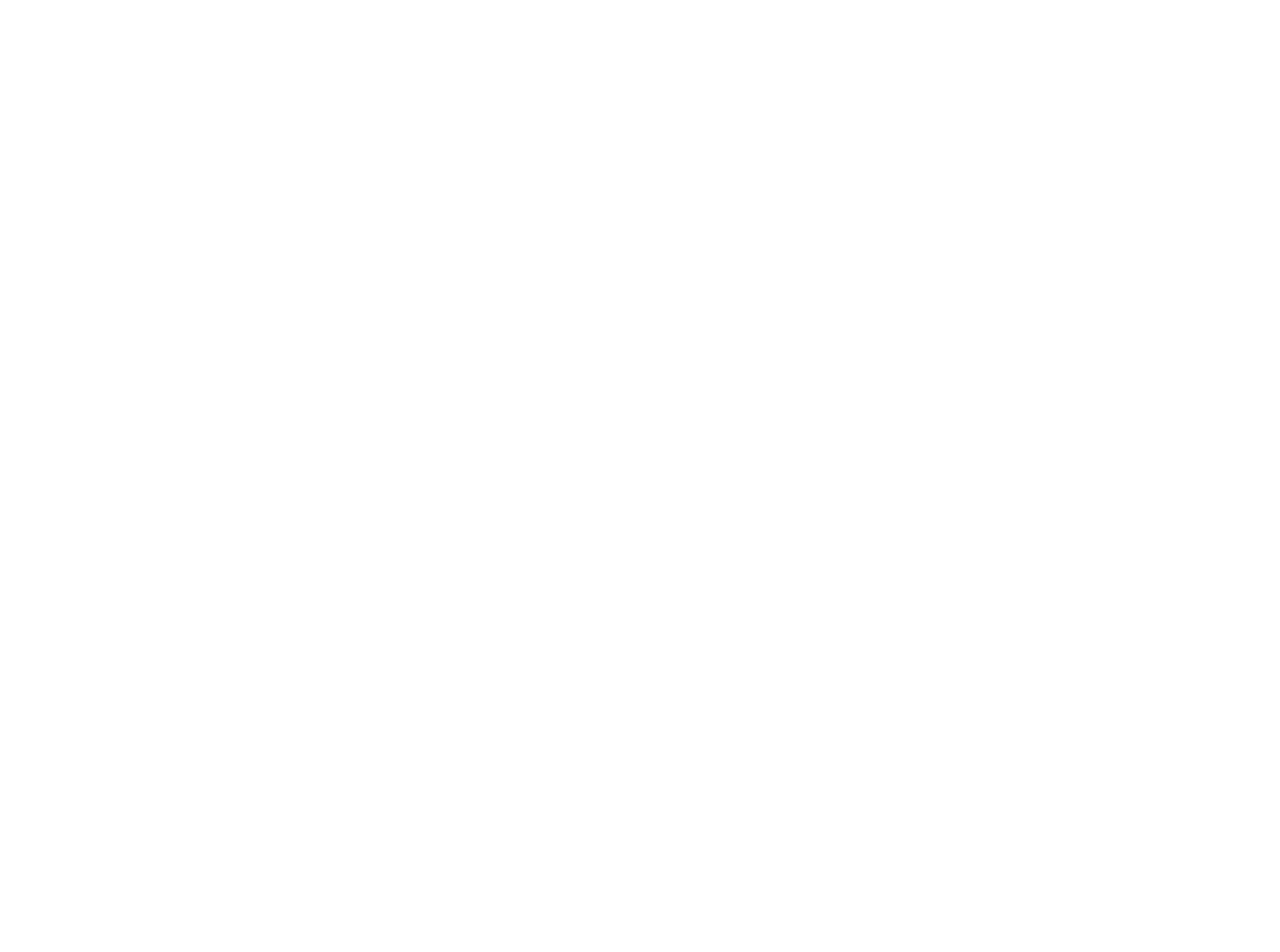
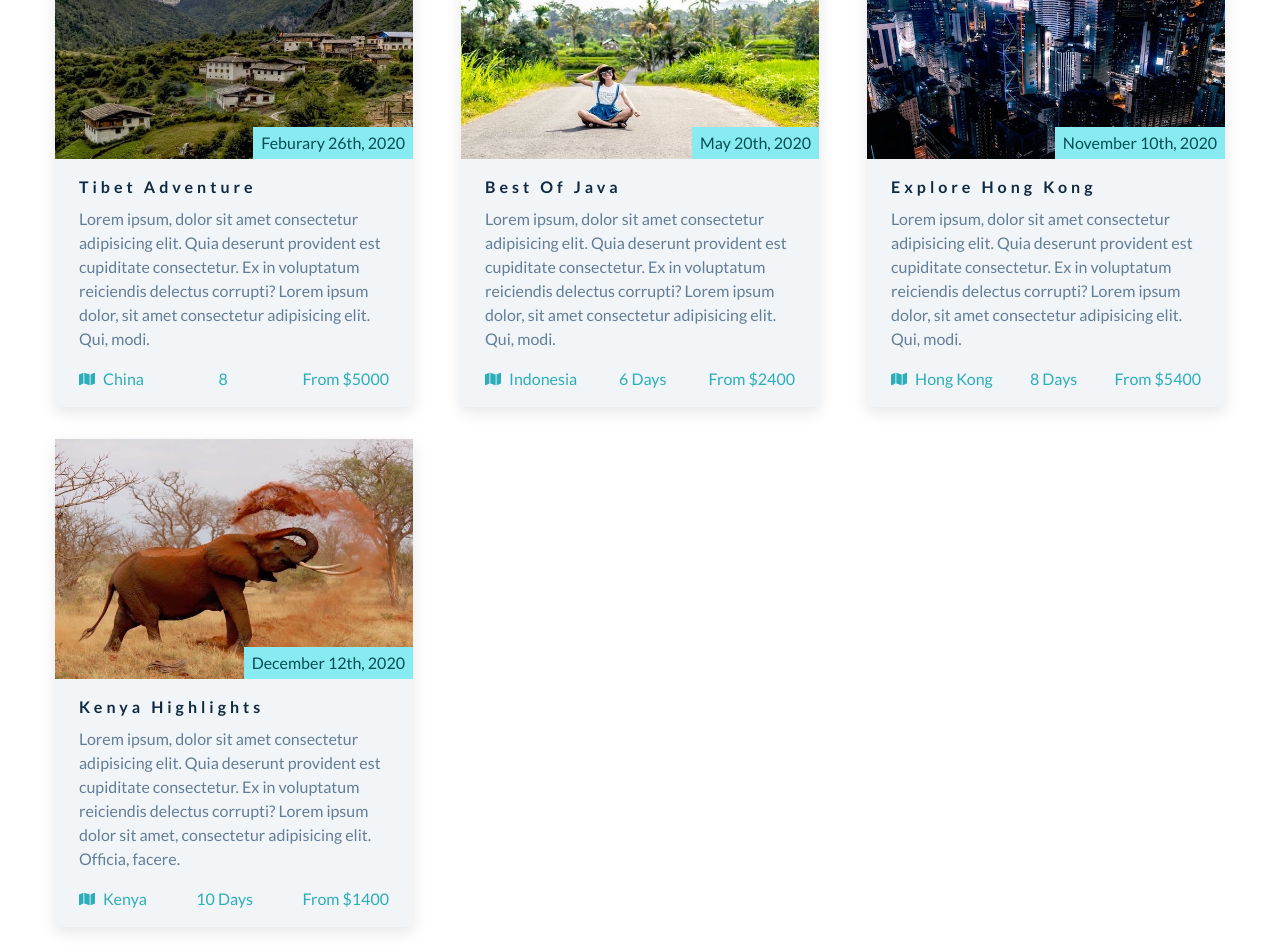
Before and after one commit to Kadungon/back-roads, a React (Create React App) app: page / in a window 1280 px wide. Shown: the part 2140-3092 px from the top of the page. Before the commit the page ends 1875 px from the top, so only its background shows below. Built offline with nearby package versions, Linux system fonts and the light colour scheme.

Commit message:
added feature

```diff
--- a/src/App.js
+++ b/src/App.js
@@ -1,16 +1,19 @@
+import React from "react";
 import Hero from "./components/hero/hero.component";
 import About from "./components/about/about.component";
 import Service from "./components/service/service.component";
+import Feature from "./components/feature/feature.component";
 
 function App() {
   return (
-    <>
+    <React.Fragment>
       <header>
         <Hero />
       </header>
       <About />
       <Service />
-    </>
+      <Feature />
+    </React.Fragment>
   );
 }
 
--- /dev/null
+++ b/src/components/feature/feature.component.jsx
@@ -0,0 +1,131 @@
+import Wrapper from "./feature.styles";
+import { FaMap } from "react-icons/fa";
+import ImageOne from "../../static/images/tour-1.jpeg";
+import ImageTwo from "../../static/images/tour-2.jpeg";
+import ImageThree from "../../static/images/tour-3.jpeg";
+import ImageFour from "../../static/images/tour-4.jpeg";
+const Feature = () => {
+  return (
+    <Wrapper className="section">
+      <div className="section-title">
+        <h2>
+          features <span>tour</span>
+        </h2>
+      </div>
+      <div className="section-center feature-center">
+        <article className="tour-card">
+          <div className="tour-img-container">
+            <img src={ImageOne} className="tour-image" alt="" />
+            <p className="tour-data">feburary 26th, 2020</p>
+          </div>
+          <div className="tour-info">
+            <h4>Tibet Adventure</h4>
+            <p>
+              Lorem ipsum, dolor sit amet consectetur adipisicing elit. Quia
+              deserunt provident est cupiditate consectetur. Ex in voluptatum
+              reiciendis delectus corrupti? Lorem ipsum dolor, sit amet
+              consectetur adipisicing elit. Qui, modi.
+            </p>
+
+            <div className="tour-footer">
+              <p>
+                <span>
+                  <FaMap />
+                  China
+                </span>
+              </p>
+              <p>8</p>
+              <p>from $5000</p>
+            </div>
+          </div>
+        </article>
+
+        <article className="tour-card">
+          <div className="tour-img-container">
+            <img src={ImageTwo} className="tour-image" alt="" />
+            <p>may 20th, 2020</p>
+          </div>
+          <div className="tour-info">
+            <h4>best of java</h4>
+            <p>
+              Lorem ipsum, dolor sit amet consectetur adipisicing elit. Quia
+              deserunt provident est cupiditate consectetur. Ex in voluptatum
+              reiciendis delectus corrupti? Lorem ipsum dolor, sit amet
+              consectetur adipisicing elit. Qui, modi.
+            </p>
+
+            <div className="tour-footer">
+              <p>
+                <span>
+                  <FaMap />
+                  indonesia
+                </span>
+              </p>
+              <p>6 days</p>
+              <p>from $2400</p>
+            </div>
+          </div>
+        </article>
+        <article className="tour-card">
+          <div className="tour-img-container">
+            <img src={ImageThree} className="tour-image" alt="" />
+            <p>november 10th, 2020</p>
+          </div>
+          <div className="tour-info">
+            <h4>explore hong Kong</h4>
+            <p>
+              Lorem ipsum, dolor sit amet consectetur adipisicing elit. Quia
+              deserunt provident est cupiditate consectetur. Ex in voluptatum
+              reiciendis delectus corrupti? Lorem ipsum dolor, sit amet
+              consectetur adipisicing elit. Qui, modi.
+            </p>
+
+            <div className="tour-footer">
+              <p>
+                <span>
+                  <FaMap />
+                  hong kong
+                </span>
+              </p>
+              <p>8 days</p>
+              <p>from $5400</p>
+            </div>
+          </div>
+        </article>
+        <article className="tour-card">
+          <div className="tour-img-container">
+            <img src={ImageFour} className="tour-image" alt="" />
+            <p>december 12th, 2020</p>
+          </div>
+          <div className="tour-info">
+            <h4>Kenya Highlights</h4>
+            <p>
+              Lorem ipsum, dolor sit amet consectetur adipisicing elit. Quia
+              deserunt provident est cupiditate consectetur. Ex in voluptatum
+              reiciendis delectus corrupti? Lorem ipsum dolor sit amet,
+              consectetur adipisicing elit. Officia, facere.
+            </p>
+
+            <div className="tour-footer">
+              <p>
+                <span>
+                  <FaMap />
+                  kenya
+                </span>
+              </p>
+              <p>10 days</p>
+              <p>from $1400</p>
+            </div>
+          </div>
+        </article>
+      </div>
+      <div className="tour-btn">
+        <a href="#all" className="btn">
+          all tour
+        </a>
+      </div>
+    </Wrapper>
+  );
+};
+
+export default Feature;
--- /dev/null
+++ b/src/components/feature/feature.styles.jsx
@@ -0,0 +1,82 @@
+import styled from "styled-components";
+
+const Wrapper = styled.section`
+  .tour-card {
+    transition: var(--transition);
+    background: var(--clr-grey-10);
+    box-shadow: var(--light-shadow);
+    margin-bottom: 2rem;
+
+    &:hover {
+      box-shadow: var(--dark-shadow);
+      transform: scale(1.02);
+    }
+  }
+
+  .tour-img-container {
+    position: relative;
+
+    .tour-image {
+      height: 15rem;
+      object-fit: cover;
+    }
+
+    p {
+      margin-bottom: 0;
+      position: absolute;
+      right: 0;
+      bottom: 0;
+      background: var(--clr-primary-8);
+      color: var(--clr-primary-1);
+      text-transform: capitalize;
+      padding: 0.25rem 0.5rem;
+    }
+  }
+
+  .tour-info {
+    padding: 1.25rem 1.5rem;
+  }
+
+  .tour-footer {
+    display: flex;
+    flex-wrap: wrap;
+    justify-content: space-between;
+    align-items: center;
+    p {
+      line-height: 0;
+      margin-bottom: 0;
+      text-transform: capitalize;
+      color: var(--clr-primary-5);
+
+      span {
+        display: flex;
+        align-items: center;
+        column-gap: 0.5rem;
+      }
+    }
+  }
+
+  .tour-btn {
+    text-align: center;
+  }
+
+  @media screen and (min-width: 768px) {
+    .feature-center {
+      display: flex;
+      justify-content: space-between;
+      flex-wrap: wrap;
+    }
+
+    .tour-card {
+      flex: 0 0 calc(50% - 2rem);
+    }
+  }
+
+  @media screen and (min-width: 1170px) {
+    .tour-card {
+      flex: 0 0 calc(33.33% - 2rem);
+    }
+  }
+`;
+
+export default Wrapper;
```
Also changed, not shown: src/components/hero/hero.styles.jsx (renamed from src/components/hero/hero.styles.js).
